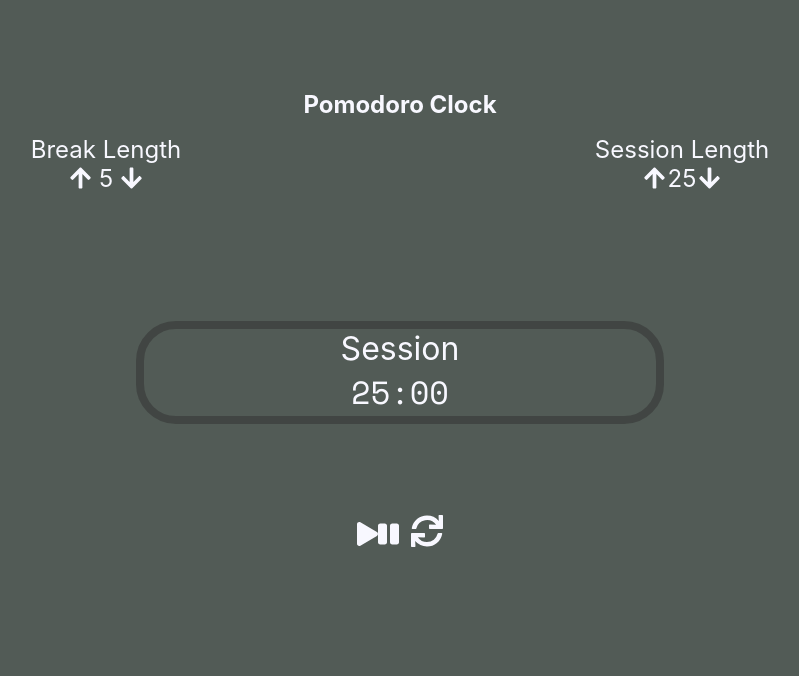
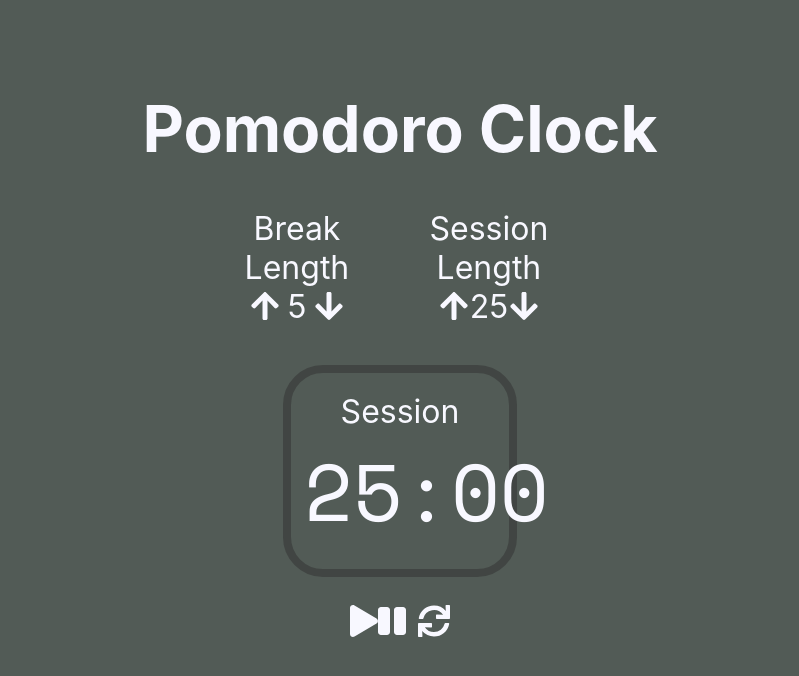
Before and after one commit to rizsyed1/pomodoro-clock, a React (Create React App) app: page / in a window 1280 px wide. Shown: the top 676 px of the page, without its empty margins (240-1039 px from the left). Built offline with nearby package versions, Linux system fonts and the light colour scheme.

Commit message:
fixed CSS typo

```diff
--- a/src/App.css
+++ b/src/App.css
@@ -24,22 +24,13 @@
   text-align: center
 }
 
-@media (mid-width: 1024px){
-  html{
-    background-color: #525B56;
-    height: 100vh;
-    color: #f8f8ff;
-    text-align: center
-  }
+@media (min-width: 1024px){
 
   .title{
-    margin-top: 7%;
     font-size: 4em;
   }
 
   .timeAdjusterContainer{
-    display: flex;
-    justify-content: space-around;
     margin-left: 35%;
     width: 30%;
     font-size: 2em;
--- a/src/PlayPauseButton/PlayPauseButton.css
+++ b/src/PlayPauseButton/PlayPauseButton.css
@@ -5,7 +5,7 @@
     font-size: 1.5em;
 }
 
-@media (mid-width: 1024px){
+@media (min-width: 1024px){
     .playPauseButton{
         background-color: #525B56;
         color: #f8f8ff;
--- a/src/TimeAdjuster/TimeAdjuster.css
+++ b/src/TimeAdjuster/TimeAdjuster.css
@@ -9,7 +9,7 @@
 
 
 
-@media (mid-width: 1024px){
+@media (min-width: 1024px){
     .timeContainer{
         display: inline-block;
     }
--- a/src/Timer/Timer.css
+++ b/src/Timer/Timer.css
@@ -24,13 +24,14 @@
     font-size: 2em;
 }
 
-@media (mid-width: 1024px){
+@media (min-width: 1024px){
 
     .timerContainer{
         display: flex;
         justify-content: center;
         flex-direction: column;
         width: 15%;
+        margin-top: 0%;
         margin-bottom: 2%;
         margin-left: auto;
         margin-right: auto;
```
